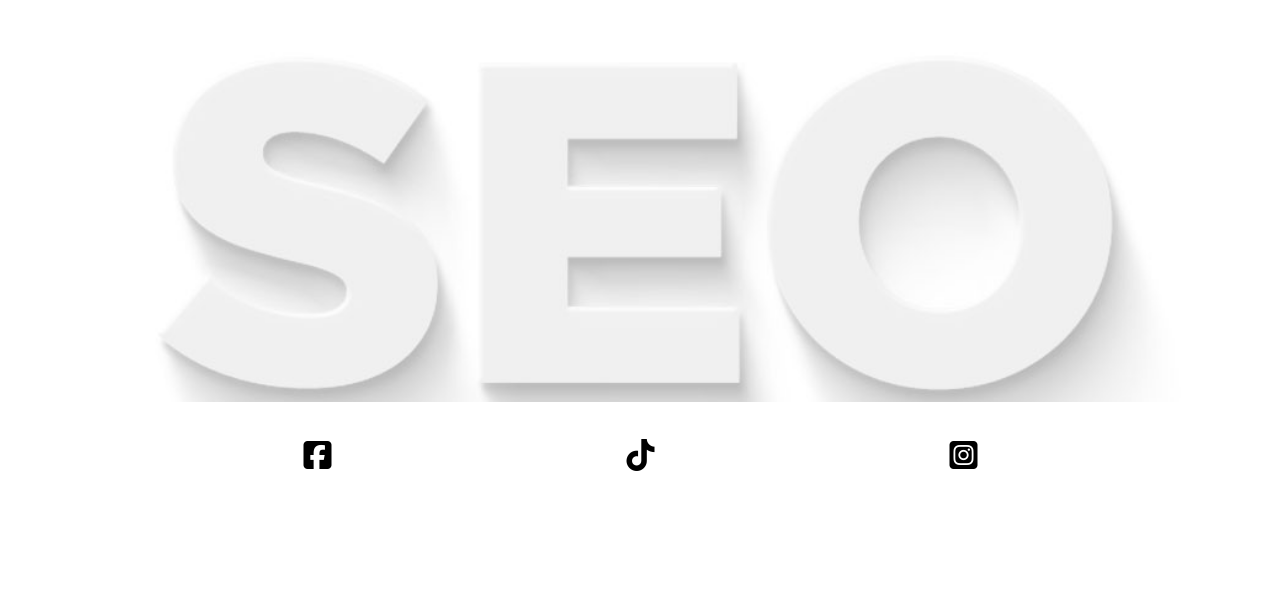
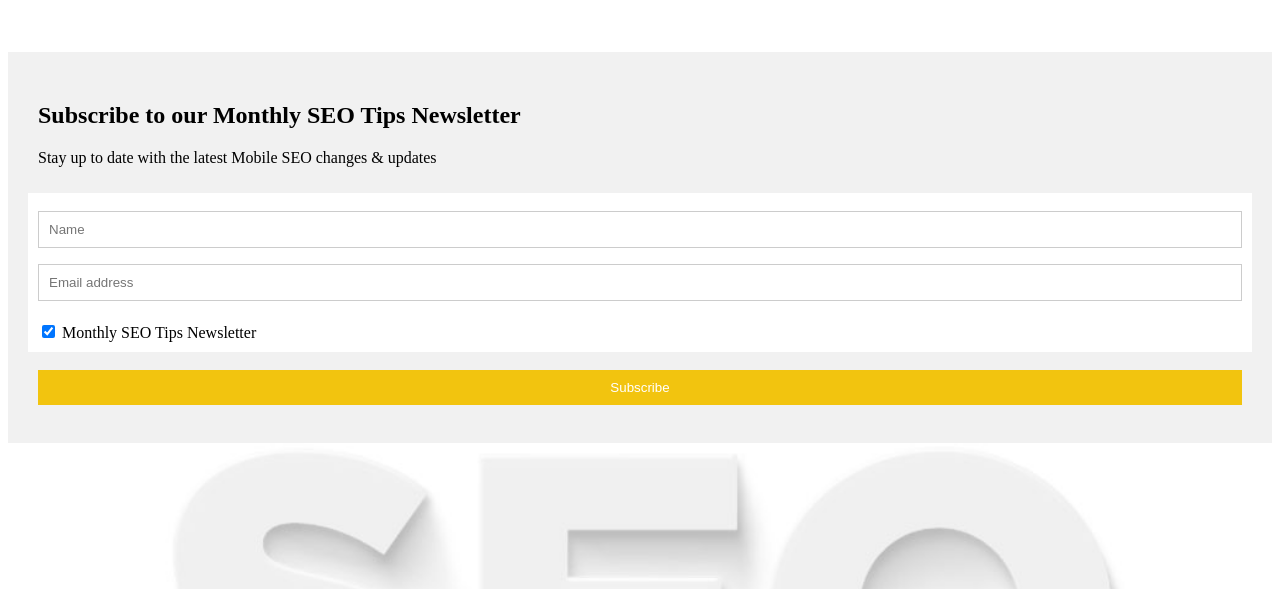
Before and after one commit to NigelFinegan5p/project-1, a plain HTML site: page aboutus.html in a window 1280 px wide. Shown: the part 852-1441 px from the top of the page. Before the commit the page ends 1367 px from the top, so only its background shows below. Drawn offline with Linux system fonts and the light colour scheme; a web font is replaced by a local one.

Commit message:
add newsletter sign up form to About us page, container, input( type text, type  submit)

```diff
--- a/aboutus.html
+++ b/aboutus.html
@@ -48,7 +48,7 @@
                 </div>
                 <div>
                     <h3>Our People</h3>
-                <p>Our talented team of diverse individuals is what truly keeps the YellowSEO engine running. Large enough to serve you effectively, but small enough to be nimble and quick.</p>
+                <p>Our talented team of diverse individuals is what truly keeps the Yellow SEO engine running. Large enough to serve you effectively, but small enough to be nimble and quick.</p>
                 <p> YellowSEO incorporates a wide variety of talents, personalities, and backgrounds, but each member of our team shares an attribute in common - every one of us is committed to extreme excellence.</p>
                 <br>
                 <br>
@@ -76,13 +76,34 @@
             <iframe id="map" src="https://tinyurl.com/3pk623an" width="600" height="450" style="border:0;" allowfullscreen="" loading="lazy" referrerpolicy="no-referrer-when-downgrade"></iframe>
           </section>
 
+          <section>
+            <section>
+                <form action="action_page.php">
+                    <div class="container">
+                      <h2>Subscribe to our Monthly SEO Tips Newsletter</h2>
+                      <p>Stay up to date with the latest Mobile SEO changes & updates</p>
+                    </div>
+
+                    <div class="container" style="background-color:white">
+                      <input type="text" placeholder="Name" name="name" required>
+                      <input type="text" placeholder="Email address" name="mail" required>
+                      <label>
+                        <input type="checkbox" checked="checked" name="subscribe"> Monthly SEO Tips Newsletter    </label>
+                    </div>
+
+                    <div class="container">
+                      <input type="submit" value="Subscribe">
+                    </div>
+                  </form>
+
+              </section>
+          </section>
+
           <section id="banner">
 
           </section>
 
-
-
-    </main>
+         </main>
 
     <!-- footer -->
     <footer>
--- a/assets/css/style.css
+++ b/assets/css/style.css
@@ -178,7 +178,43 @@ main {
     text-align: left;
     font-size: 100%;
 }
+/* ABOUT Us page Newsletter SEO Tips form */
+/* Style the form element with a border around it */
+form {
+    border: 20px solid #f1f1f1;
+  }
 
+  /* Add some padding and a grey background color to containers */
+  .container {
+    padding: 10px;
+    background-color: #f1f1f1;
+  }
+
+  /* Style the input elements and the submit button */
+  input[type=text], input[type=submit] {
+    width: 100%;
+    padding: 10px;
+    margin: 8px 0;
+    display: inline-block;
+    border: 1px solid #ccc;
+    box-sizing: border-box;
+  }
+
+  /* Add margins to the checkbox */
+  input[type=checkbox] {
+    margin-top: 16px;
+  }
+
+  /* Style the submit button */
+  input[type=submit] {
+    background-color: #f2c40f;
+    color: white;
+    border: none;
+  }
+
+  input[type=submit]:hover {
+    opacity: 0.8;
+  }
 
 
 /* bottom bannerbelow packages above footer */
```
